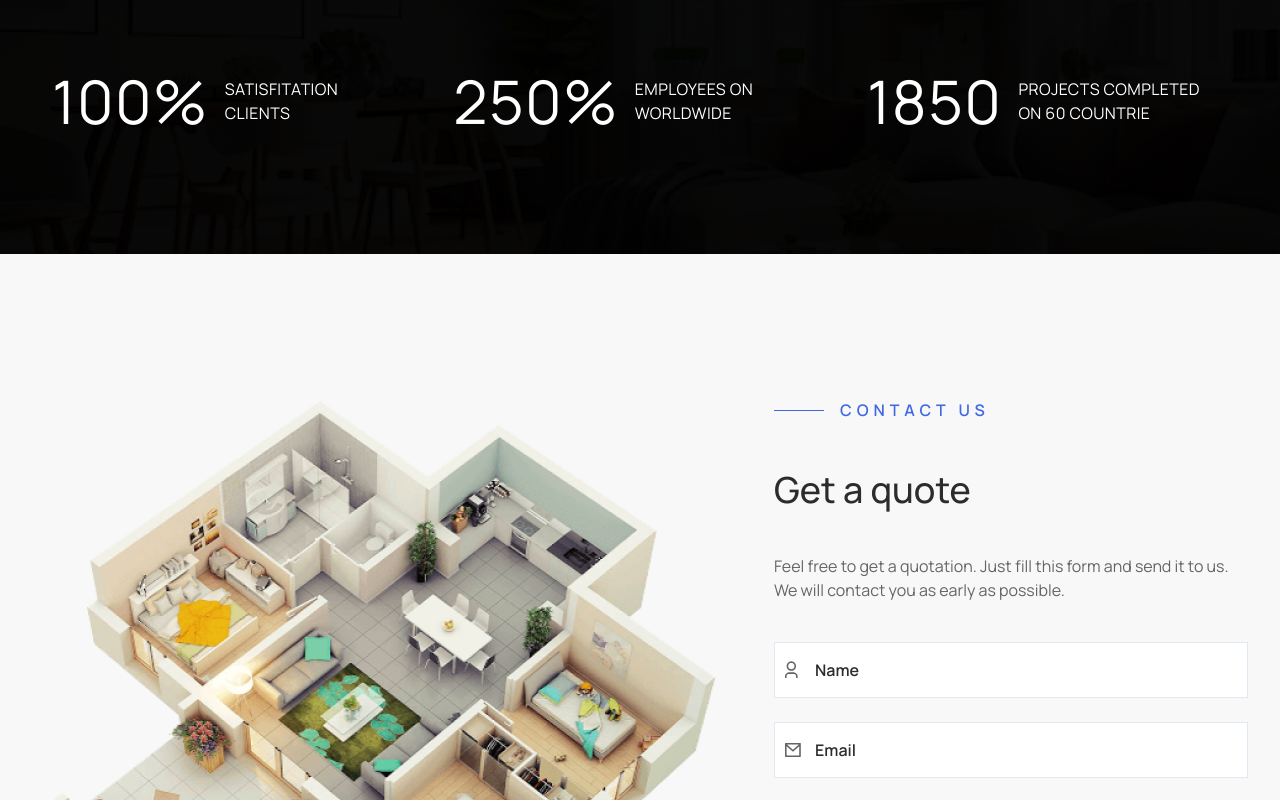
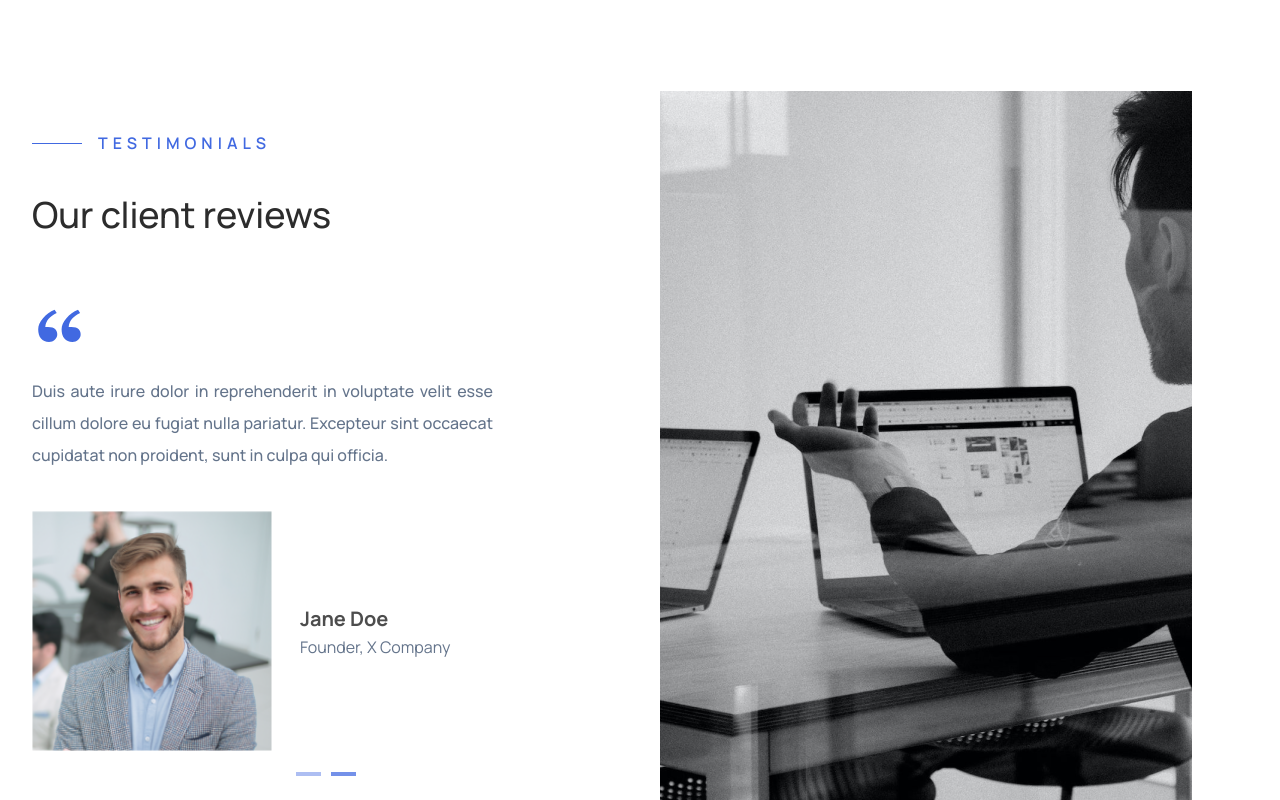
Before and after one commit to prasnaaryal/meem-48, a Next.js app: page / in a window 1280 px wide. Shown: the part 8300-9100 px from the top of the page. Built offline with nearby package versions, Linux system fonts and the light colour scheme.

Commit message:
testimonails section

```diff
--- a/src/styles/globals.css
+++ b/src/styles/globals.css
@@ -90,6 +90,28 @@
   left: 0;
 }
 
+/* Customize the width and height of slick-dots */
+.slick-dots {
+  display: flex;
+  justify-content: center; /* Center the dots horizontally */
+  align-items: center; /* Center the dots vertically */
+  width: 100%; /* Make sure the dots cover the entire width */
+}
+
+/* Customize the individual dot's size and styling */
+.slick-dots li {
+  width: 25px; /* Set the width of each dot */
+  height: 4px; /* Set the height of each dot */
+  background-color: rgba(65, 105, 225, 0.43); /* Set the background color */
+  border-radius: 0; /* Remove border-radius for a rectangular shape */
+  cursor: default;
+}
+
+/* Customize the active dot */
+.slick-dots li.slick-active {
+  background-color: rgba(65, 105, 225, 0.73); /* Set the active dot color */
+}
+
 /* Underline on Hover effect */
 .underline-on-hover {
   position: relative;
--- /dev/null
+++ b/src/views/Home/Testimonials.tsx
@@ -0,0 +1,98 @@
+import StyledHeader from "@/components/StyledHeader";
+import Slider from "react-slick";
+
+function Testimonials() {
+  const settings = {
+    dots: true,
+    customPaging: (i: any) => (
+      <div className="custom-dot" /> // Add a custom-dot class for styling
+    ),
+    infinite: true,
+    speed: 500,
+    slidesToShow: 1,
+    slidesToScroll: 1,
+    arrows: false,
+    autoplay: true,
+    autoplaySpeed: 5000,
+  };
+
+  return (
+    <div className="container py-36">
+      <div className="grid grid-cols-12 gap-5 sm:gap-10 w-full">
+        <div className="col-span-12 lg:col-span-6 w-full flex flex-col pt-10 gap-10">
+          <div className="flex flex-col gap-3">
+            <StyledHeader title="TESTIMONIALS" singleLine={true} />
+            <h1 className="mb-6 text-2xl  sm:text-4xl font-medium text-head sm:w-[550px]">
+              Our client reviews
+            </h1>
+          </div>
+
+          <Slider {...settings}>
+            <div>
+              <img
+                src="/assets/images/quote.svg"
+                alt="Quote"
+                className="w-14 h-14"
+              />
+              <p className=" text-base font-medium leading-8 text-woldGrey text-justify w-11/12 lg:w-80 xl:w-[461px] py-5">
+                Duis aute irure dolor in reprehenderit in voluptate velit esse
+                cillum dolore eu fugiat nulla pariatur. Excepteur sint occaecat
+                cupidatat non proident, sunt in culpa qui officia.
+              </p>
+
+              <div className="flex gap-7 pt-5">
+                <img
+                  src="/assets/images/testimonials/client1.png"
+                  alt="Client"
+                  className="w-60 h-60"
+                />
+                <div className="flex flex-col justify-center">
+                  <p className="text-wolfGrey font-bold text-xl leading-8">
+                    Jane Doe
+                  </p>
+                  <p>Founder, X Company</p>
+                </div>
+              </div>
+            </div>
+            <div>
+              <img
+                src="/assets/images/quote.svg"
+                alt="Quote"
+                className="w-14 h-14"
+              />
+              <p className=" text-base font-medium leading-8 text-woldGrey text-justify w-11/12 lg:w-80 xl:w-[461px] py-5">
+                Duis aute irure dolor in reprehenderit in voluptate velit esse
+                cillum dolore eu fugiat nulla pariatur. Excepteur sint occaecat
+                cupidatat non proident, sunt in culpa qui officia.
+              </p>
+
+              <div className="flex gap-7 pt-5">
+                <img
+                  src="/assets/images/testimonials/client1.png"
+                  alt="Client"
+                  className="w-60 h-60"
+                />
+                <div className="flex flex-col justify-center">
+                  <p className="text-wolfGrey font-bold text-xl leading-8">
+                    Jane Doe
+                  </p>
+                  <p>Founder, X Company</p>
+                </div>
+              </div>
+            </div>
+          </Slider>
+        </div>
+
+        <div className="col-span-12 lg:col-span-6  sm:w-full h-[500px] sm:h-[767px] sm:pr-14 pt-14 sm:pt-0">
+          <img
+            src="/assets/images/testimonial.png"
+            className="w-full h-full object-cover"
+            alt="Testimonial"
+          />
+        </div>
+      </div>
+    </div>
+  );
+}
+
+export default Testimonials;
--- a/src/views/Home/index.tsx
+++ b/src/views/Home/index.tsx
@@ -7,6 +7,7 @@ import Tailored from "./Tailored";
 import Work from "./Work";
 import Services from "./Services";
 import Projects from "./Projects";
+import Testimonials from "./Testimonials";
 import Stats from "./Stats";
 import Contact from "./Contact";
 import Collab from "./Collab";
@@ -23,6 +24,7 @@ function Index() {
       <Work />
       <Services />
       <Projects />
+      <Testimonials />
       <Stats />
       <Contact />
       <Collab />
```
